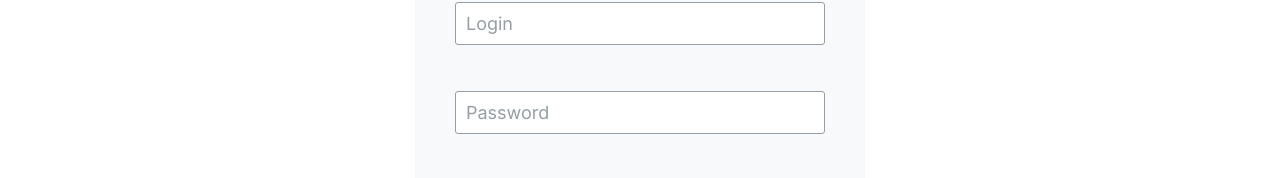
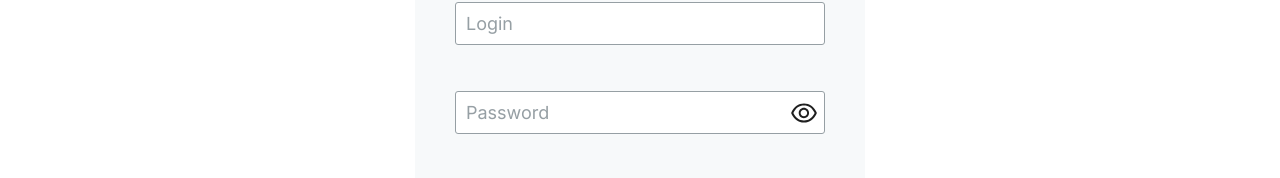
Before and after one commit to pug000/project-management-app, a React (Create React App) app: page /#/signup in a window 1280 px wide. Shown: the part 345-523 px from the top of the page. Built offline with nearby package versions, Linux system fonts and the light colour scheme.

Commit message:
feat: add password eye button

```diff
--- a/src/components/Input/Input.style.tsx
+++ b/src/components/Input/Input.style.tsx
@@ -9,6 +9,8 @@ const Wrapper = styled.div`
 
 const InputWrapper = styled.div`
   position: relative;
+  display: flex;
+  align-items: center;
 `;
 
 const StyledInput = styled.input`
@@ -37,6 +39,32 @@ const StyledInput = styled.input`
   }
 `;
 
+const PasswordButton = styled.button.attrs({
+  type: 'button',
+})`
+  position: absolute;
+  border: none;
+  outline: none;
+  background-color: ${({ theme }) => theme.colors.transparent};
+  width: 30px;
+  right: 6px;
+  display: flex;
+  align-items: center;
+  justify-content: center;
+  cursor: pointer;
+  transition: ${({ theme }) => theme.effects.transition};
+
+  &:hover {
+    opacity: ${({ theme }) => theme.effects.hoverOpacity};
+  }
+
+  svg {
+    width: 100%;
+    height: 100%;
+    color: ${({ theme }) => theme.colors.text};
+  }
+`;
+
 const Label = styled.label`
   position: absolute;
   top: 1px;
@@ -59,4 +87,4 @@ const InputErrorText = styled.span`
   min-height: 16px;
 `;
 
-export { Wrapper, InputWrapper, StyledInput, Label, InputErrorText };
+export { Wrapper, InputWrapper, StyledInput, PasswordButton, Label, InputErrorText };
--- a/src/components/Input/Input.tsx
+++ b/src/components/Input/Input.tsx
@@ -1,4 +1,4 @@
-import React from 'react';
+import React, { useState } from 'react';
 
 import {
   FieldError,
@@ -9,7 +9,16 @@ import {
   ValidationRule,
 } from 'react-hook-form';
 
-import { InputWrapper, Label, StyledInput, InputErrorText, Wrapper } from './Input.style';
+import { AiOutlineEye, AiOutlineEyeInvisible } from 'react-icons/ai';
+
+import {
+  InputWrapper,
+  Label,
+  StyledInput,
+  InputErrorText,
+  Wrapper,
+  PasswordButton,
+} from './Input.style';
 
 interface InputProps<T extends FieldValues> {
   type: string;
@@ -36,11 +45,33 @@ function Input<T extends FieldValues>({
   register,
   clearErrors,
 }: InputProps<T>) {
+  const [isPasswordShown, setPasswordShown] = useState(false);
+
+  const renderPasswordButton = () => {
+    if (name !== 'password') {
+      return null;
+    }
+
+    return (
+      <PasswordButton onClick={() => setPasswordShown((prev) => !prev)}>
+        {isPasswordShown ? <AiOutlineEyeInvisible /> : <AiOutlineEye />}
+      </PasswordButton>
+    );
+  };
+
+  const togglePasswordInputType = () => {
+    if (name !== 'password') {
+      return type;
+    }
+
+    return isPasswordShown ? 'text' : 'password';
+  };
+
   return (
     <Wrapper>
       <InputWrapper>
         <StyledInput
-          type={type}
+          type={togglePasswordInputType()}
           required
           id={name}
           disabled={disabled}
@@ -52,6 +83,7 @@ function Input<T extends FieldValues>({
           })}
         />
         <Label>{placeholderText}</Label>
+        {renderPasswordButton()}
       </InputWrapper>
       <InputErrorText>{errors?.message}</InputErrorText>
     </Wrapper>
```
